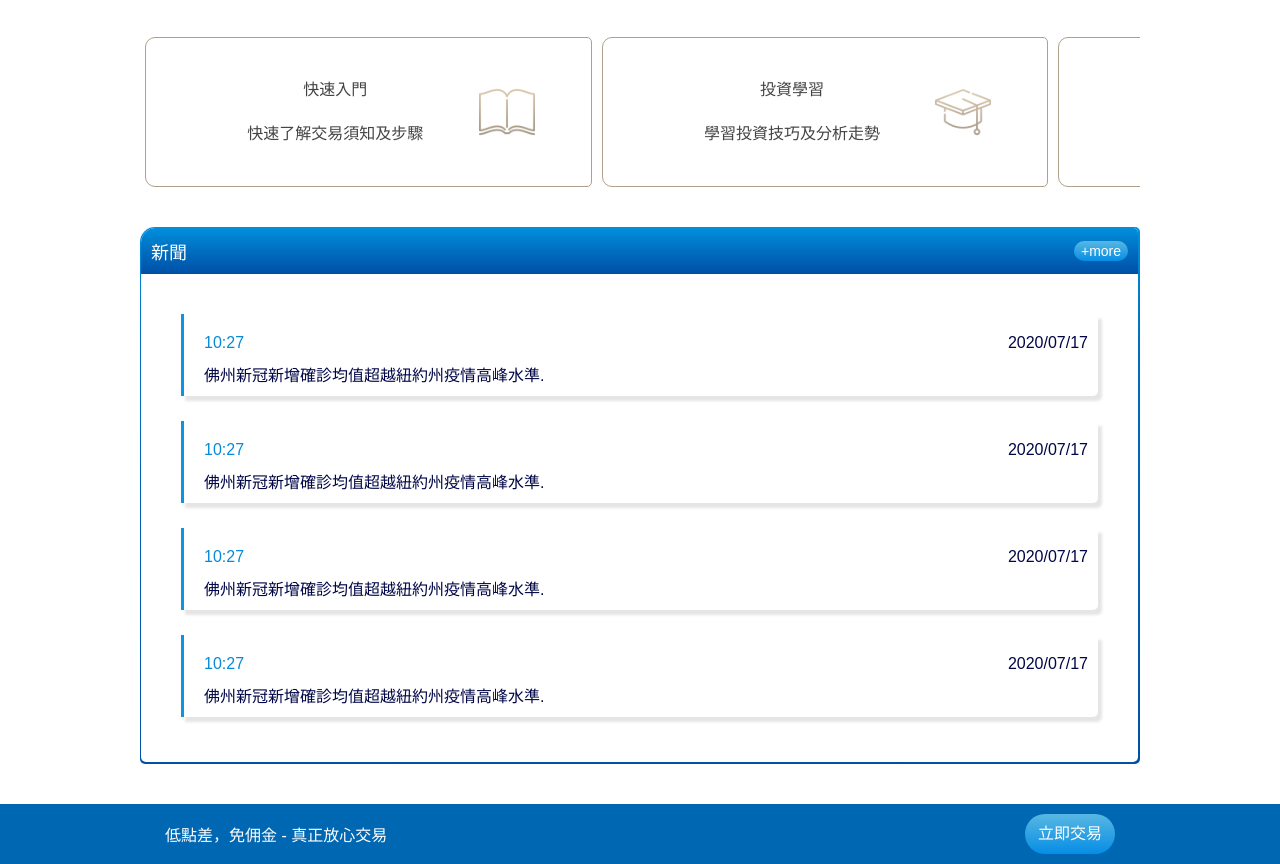
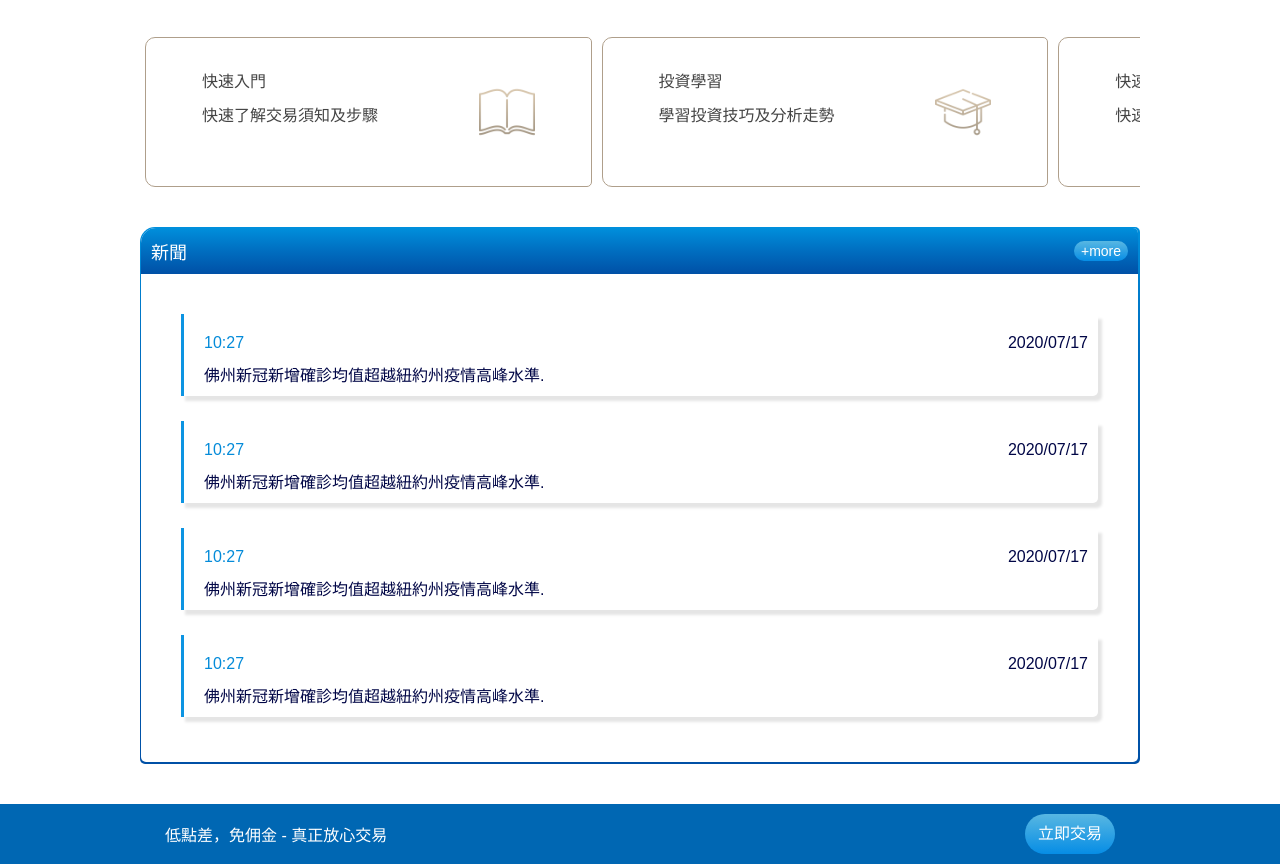
Before and after one commit to YowRu/MitradeTest, a plain HTML site: page index.html in a window 1280 px wide. Shown: the part 983-1847 px from the top of the page. Drawn offline with Linux system fonts and the light colour scheme.

Commit message:
Update index.css

```diff
--- a/css/index.css
+++ b/css/index.css
@@ -42,10 +42,10 @@
     border-top-left-radius:10px;border-bottom-left-radius:10px;
 border-bottom-right-radius:5px; border-top-right-radius:5px;padding: 30px 0;box-sizing: border-box;
 display: flex;justify-content:center;width:33%;margin: 0 5px;}
-#learn .learnWP .item .left{width: 60%;display: flex;flex-direction: column; justify-content: flex-start;align-items: center;}
+#learn .learnWP .item .left{width: 60%;display: flex;flex-direction: column; justify-content: flex-start;align-items: flex-start;}
 #learn .learnWP .item img {margin-left: 10px;width:56px;object-fit: contain;}
-#learn .learnWP .item .left p,#learn .item .left .title{color:#444;line-height:44px;}
-
+#learn .learnWP .item .left p,#learn .item .left .title{color:#444;}
+#learn .item .left .title{margin-bottom: 10px;}
 /*fourIcon*/
 .fourIcon{width: 90%;display: flex;justify-content: center;align-items: center;margin:30px auto;}
 .fourIcon .item{width:22%;margin:10px auto;text-align: center;}
@@ -121,7 +121,6 @@ border-bottom-right-radius:5px;border-left:3px solid #0c94e2; }
     #bannerWP .item{width:500px;}
     .learnWP .item{width:43%;}
     #learn .learnWP{width:170%;}
-    #learn .learnWP .item .left p{line-height:32px;}
 }
 @media(max-width:520px){
     .fourIcon{width:95%;}
```
